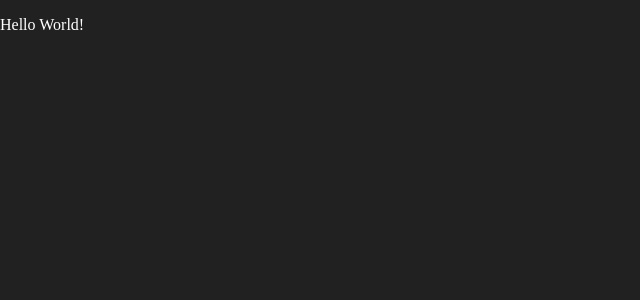
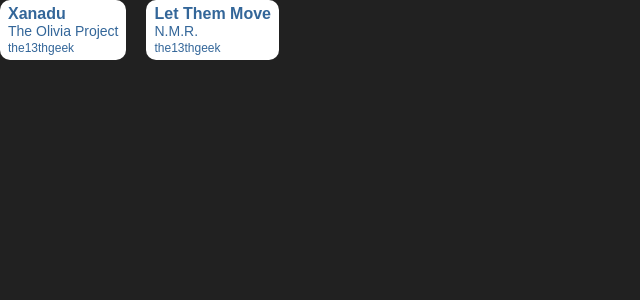
Before and after one commit to the13thgeek/song-request-frontend, a React (Vite) app: page / in a window 1280 px wide. Shown: the top 300 px of the page, without its empty margins (0-640 px from the left). Built offline with nearby package versions, Linux system fonts and the light colour scheme.

Commit message:
Initial layout

```diff
--- a/package.json
+++ b/package.json
@@ -10,6 +10,7 @@
     "preview": "vite preview"
   },
   "dependencies": {
+    "framer-motion": "^11.11.11",
     "react": "^18.3.1",
     "react-dom": "^18.3.1",
     "sass": "^1.80.6"
--- a/src/App.jsx
+++ b/src/App.jsx
@@ -1,12 +1,57 @@
-import { useState } from 'react';
+import React, { useState, useEffect } from 'react';
+import { motion, AnimatePresence } from 'framer-motion';
 
 function App() {
-  const [count, setCount] = useState(0)
+  const [queue, setQueue] = useState([
+    {
+        "title": "Xanadu",
+        "artist": "The Olivia Project",
+        "username": "the13thgeek"
+    },
+    {
+        "title": "Let Them Move",
+        "artist": "N.M.R.",
+        "username": "the13thgeek"
+    }
+  ]);
+
+  const addSong = (newSong) => {
+    setQueue([...queue, newSong]);
+  }
+
+  const testAddSong = () => {
+    setQueue([...queue, { "title": "NEW", "artist": "NEW", "username": "@the13thgeek" }]);
+  }
+
+  const removeFirstSong = () => {
+    setQueue((prevQueue) => prevQueue.slice(1));
+  }
 
   return (
-    <>
-      <p>Hello World!</p>
-    </>
+    <div>
+        <ul className="queue">
+            <AnimatePresence>
+                {queue.map((song, index) => (
+                    <motion.li
+                        key={index}
+                        initial={ {opacity: 0, x: 100} }
+                        animate={ {opacity: 1, x: 0} }
+                        exit={ {opacity: 0, x: -100} }
+                        transition={ {duration: 0.3}}
+                        className='song-item'
+                        ><b>{song.title}</b><br />
+                        {song.artist}<br />
+                        <small>{song.username}</small>
+                    </motion.li>
+                ))}
+            </AnimatePresence>
+        </ul>
+
+        {/* <div className="testbuttons">
+            <button onClick={() => testAddSong()}>Test Add Song</button>
+            <button onClick={() => removeFirstSong()}>Test Remove Song</button>
+        </div> */}
+    </div>
   )
 }
 
--- a/src/index.scss
+++ b/src/index.scss
@@ -1,5 +1,30 @@
 body {
-  margin: 0;
-  background: #212121;
-  color: #fff;
+    margin: 0;
+    background: #212121;
+    color: #fff;
+    font-family: sans-serif;
 }
+
+ul.queue {
+    list-style: none;
+    margin: 0;
+    padding: 0;
+    display: flex;
+    gap: 20px;
+
+    li {
+        background-color: #fff;
+        color: #369;
+        padding: 5px 8px;
+        border-radius: 10px;
+        font-size: 14px;
+
+        b {
+            font-size: 16px;
+        }
+
+        small {
+            font-size: 12px;
+        }
+    }
+}
```
Also changed, not shown: 1 other file (tests, documents, lock files or other folders).
